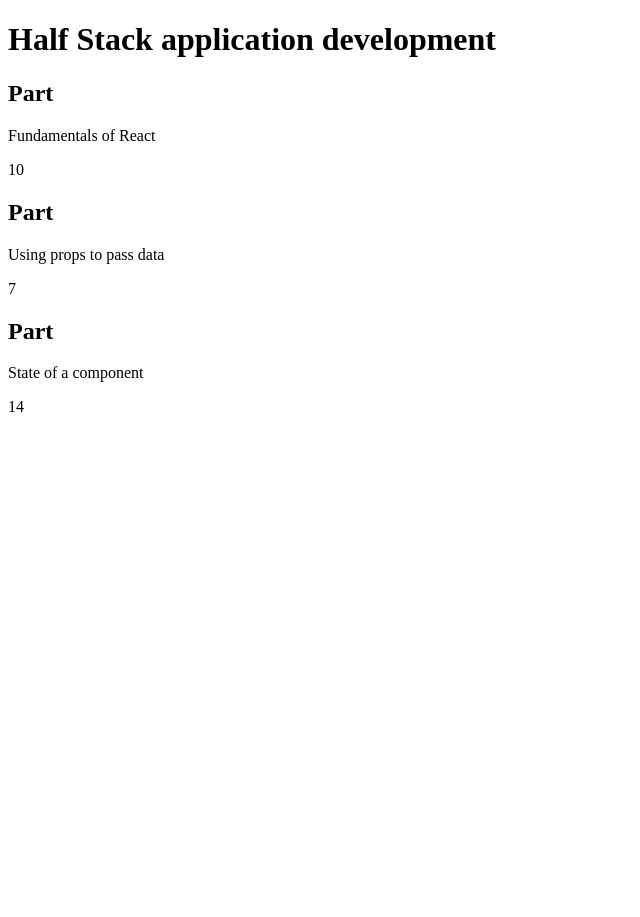
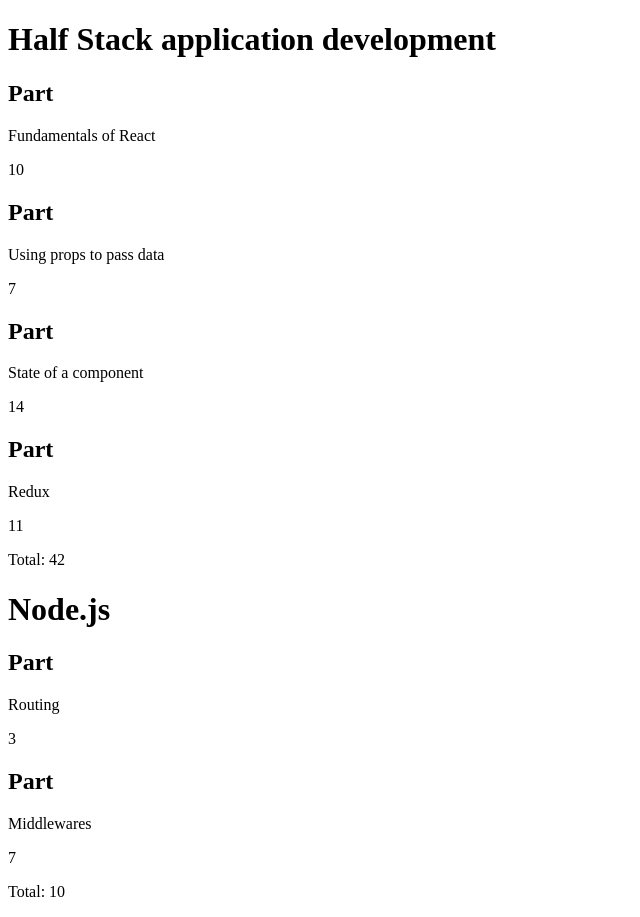
Before and after one commit to kuure/fso, a React (Vite) app: page / in a window 1280 px wide. Shown: the whole page, without its empty margins (0-640 px from the left). Before the commit the page ends 800 px from the top, so only its background shows below. Built offline with nearby package versions, Linux system fonts and the light colour scheme.

Commit message:
working version after 2.4 - split everything into separate components instead of one monolithic one

```diff
--- a/src/App.jsx
+++ b/src/App.jsx
@@ -1,9 +1,10 @@
 import Course from "./components/Course"
 
 const App = () => {
-	const course = {
+	const courses = [
+		{
+			name: 'Half Stack application development',
 			id: 1,
-		name: 'Half Stack application development',
 			parts: [
 				{
 					name: 'Fundamentals of React',
@@ -19,11 +20,34 @@
 					name: 'State of a component',
 					exercises: 14,
 					id: 3
+				},
+				{
+					name: 'Redux',
+					exercises: 11,
+					id: 4
+				}
+			]
+		},
+		{
+			name: 'Node.js',
+			id: 2,
+			parts: [
+				{
+					name: 'Routing',
+					exercises: 3,
+					id: 1
+				},
+				{
+					name: 'Middlewares',
+					exercises: 7,
+					id: 2
 				}
 			]
 		}
+	]
 
-	return <Course course={course} />
+	return (
+		<Course courses={courses}/>
+  )
 }
-
 export default App
--- /dev/null
+++ b/src/components/Content.jsx
@@ -0,0 +1,14 @@
+import React from 'react'
+import Part from './Part'
+
+const Content = ({parts}) => {
+	return (
+		<main>
+			{parts.map((part, i) =>
+				<Part key={i} part={part.name} exercises={part.exercises} />
+			)}
+		</main>
+	)
+}
+
+export default Content
--- a/src/components/Course.jsx
+++ b/src/components/Course.jsx
@@ -1,56 +1,17 @@
-const Course = ({course}) => {
+import React from 'react'
+import Header from './Header'
+import Content from './Content'
+import Total from './Total'
 
-	const parts = course.parts
-
-	// this was a pain but part of 2.3
-	const total = parts.reduce((sum, parts) => {
-		return sum + parts.exercises;
-	}, 0);
-
-	console.log(total)
-
-	return (
+const Course = ({courses}) =>
 	<div>
-		<Header course={course} />
-
-		<Content>
-			{parts.map(part =>
-				<Part key={part.id} part={part} />
-			)}
-		</Content>
-
+		{courses.map(course =>
+			<div key={course.id}>
+				<Header course={course.name} />
+				<Content parts={course.parts}/>
+				<Total parts={course.parts}/>
+			</div>
+		)}
 	</div>
-	)
-}
 
 export default Course
-
-
-const Header = ({course}) => {
-	return (
-		<header>
-			<h1>{course.name}</h1>
-		</header>
-	)
-}
-
-
-
-const Content = ({children}) => {
-	return (
-		<main>
-			{children}
-		</main>
-	)
-}
-
-
-const Part = ({part}) => {
-	return (
-		<article>
-			<h2>Part</h2>
-			<p>{part.name}</p>
-			<p>{part.exercises}</p>
-		</article>
-	)
-}
--- /dev/null
+++ b/src/components/Header.jsx
@@ -0,0 +1,11 @@
+import React from 'react'
+
+const Header = ({course}) => {
+	return (
+		<header>
+			<h1>{course}</h1>
+		</header>
+	)
+}
+
+export default Header
--- /dev/null
+++ b/src/components/Part.jsx
@@ -0,0 +1,13 @@
+import React from 'react'
+
+const Part = ({part,exercises}) => {
+	return (
+		<article>
+			<h2>Part</h2>
+			<p>{part}</p>
+			<p>{exercises}</p>
+		</article>
+	)
+}
+
+export default Part
--- /dev/null
+++ b/src/components/Total.jsx
@@ -0,0 +1,11 @@
+import React from 'react'
+
+const Total = ({parts}) => {
+	const total = parts.reduce((sum, part) => sum + part.exercises, 0)
+
+	return (
+		<p>Total: {total}</p>
+	)
+}
+
+export default Total
```
Lines whose indentation alone changed are shown as unchanged.
